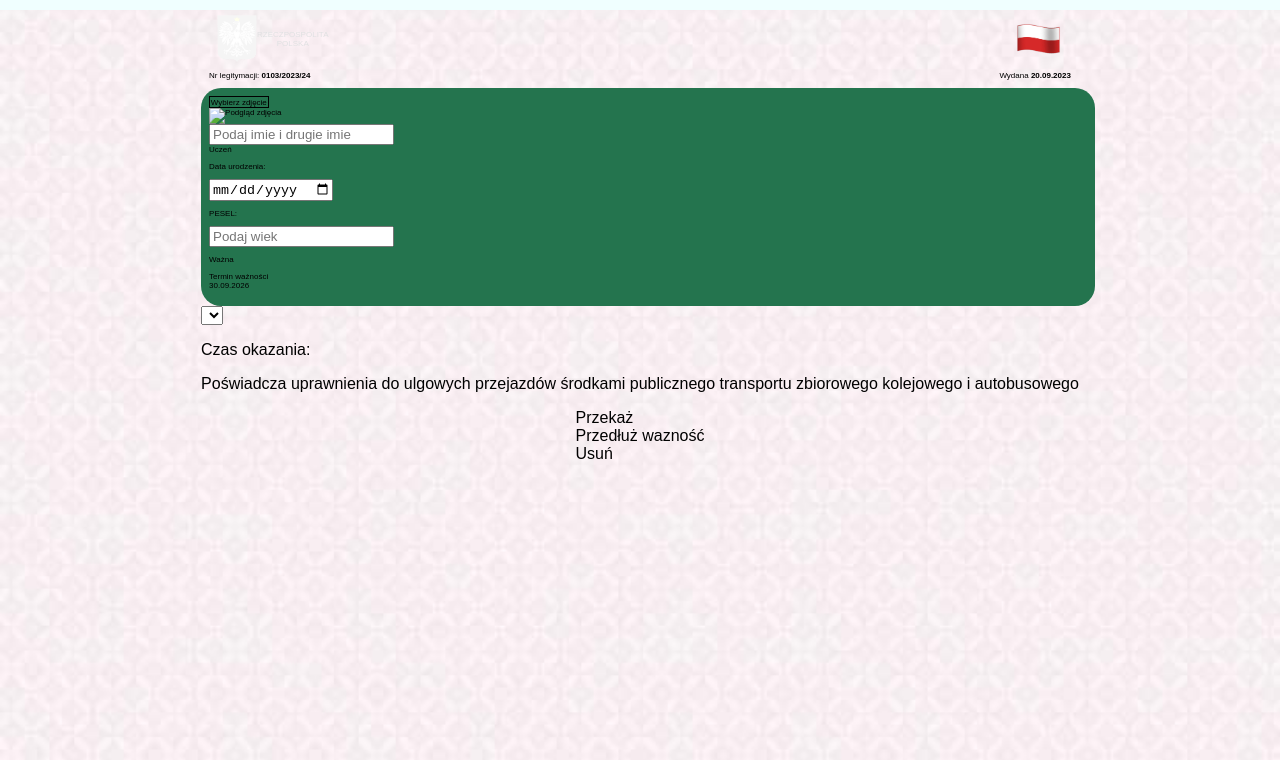
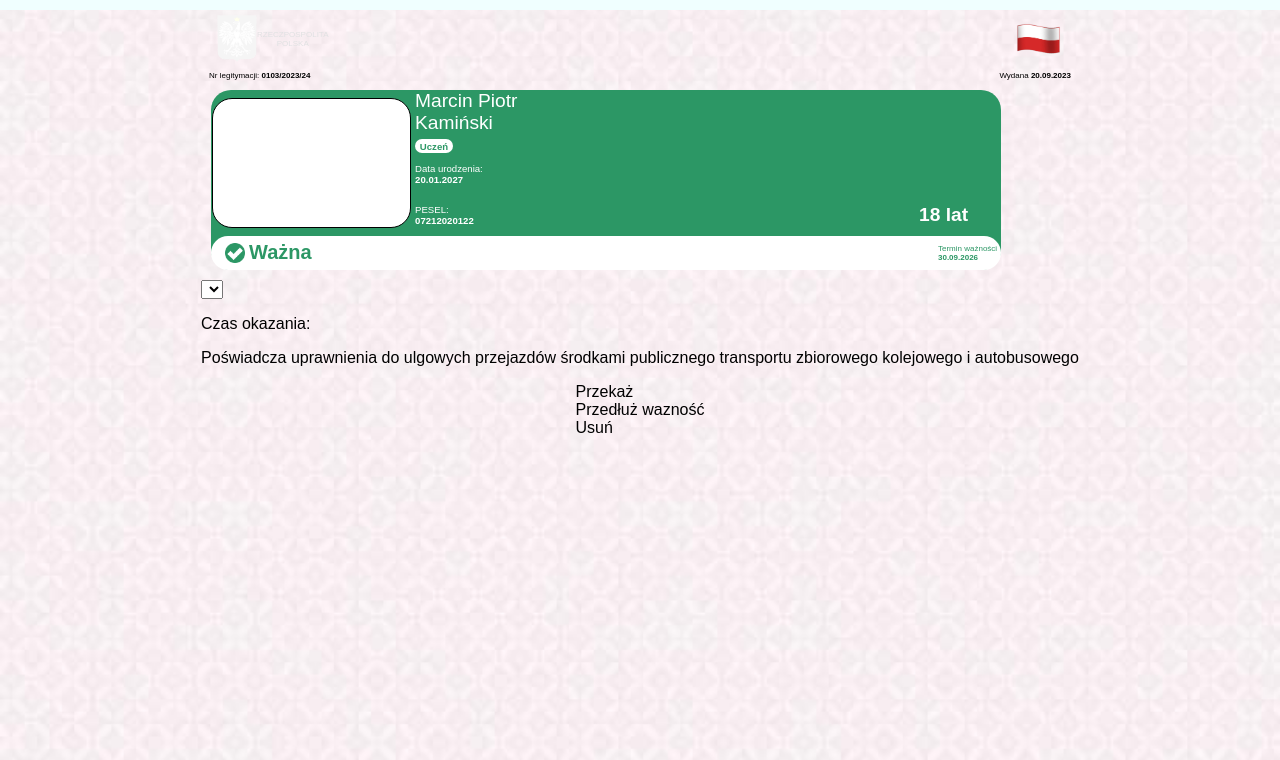
Before and after one commit to matexBebiko/dowod, a plain HTML site: page index.html in a window 1280 px wide. Shown: the part 40-800 px from the top of the page. Drawn offline with Linux system fonts and the light colour scheme.

Commit message:
Add files via upload

```diff
--- a/index.html
+++ b/index.html
@@ -37,27 +37,25 @@
 
         <div id="legitymacja">
             <div id="zdjecie">
-                <div>
-                    <label for="upload" class="custom-upload">Wybierz zdjęcie</label>
-                    <input type="file" id="upload" accept="image/*" style="display: none;">
+                <!-- <div>
+                    <input type="file" id="file-upload" name="file-upload" accept="image/*">
                 </div>
-                <img src="" alt="Podgląd zdjęcia" id="profilowe" >
+                <img src="" alt="Podgląd zdjęcia" id="profilowe" > -->
             </div>
-            <div id="dane"><input type="text" placeholder="Podaj imie i drugie imie"></div>
-            <div id="znaczek-uczen">Uczeń</div>
-            <div id="data">
-                <p>Data urodzenia:</p>
-                <input type="date">
+            <div id="wszytskie-dane">
+                <div id="dane">Marcin Piotr <br> Kamiński</div>
+                <div id="znaczek-uczen">Uczeń</div>
+                <div id="data">
+                    <p>Data urodzenia: <br> <b>20.01.2027</b></p>
+                </div>
+                <div id="pesel">
+                    <p>PESEL: <br> <b>07212020122</b></p>
+                    <div id="wiek"><b>18 lat</b></div>
+                </div>
             </div>
-            <div id="pesel">
-                <p>PESEL:</p>
-                <div id="wiek"><input type="number" placeholder="Podaj wiek"></div>
-            </div>
-            <div id="wazna"></div>
-                <p>Ważna</p>
-                <p id="termin">Termin ważności <br>
-                    30.09.2026
-                </p>
+            <div id="wazna">
+                <p id="napis-wazna"><img src="ptaszek.png" alt="ptzaszek" id="ptaszek">Ważna</p>
+                <p id="termin">Termin ważności <br><b>30.09.2026</b></p>
             </div>
         </div>
         <div id="nazwa-i-adres">
--- a/legitymacja.css
+++ b/legitymacja.css
@@ -92,11 +92,76 @@ h4 {
 /* legitymacja */
 #legitymacja{
   height: 10%;
+  width: 90%;
+  background-color: rgb(44, 151, 101);
+  border-radius: 2.5em;
+  font-size: 0.5em;
+  margin: 1.25em;
+  display: flex;
+  justify-content: flex-start;
+  align-items: center;
+  flex-wrap: wrap;
+  color: white;
+}
+#zdjecie{
+  height: 16em;
+  width: 25%;
+  border: 1px solid black;
+  margin: 0.1em;
+  border-radius: 2.5em;
+  display: flex;
+  justify-content: center;
+  align-items: center;
+  background-color: white;
+}
+#wszytskie-dane{
+  margin-left: 0.3em;
+  width: 70%;
+  font-size: 1.2em;
+}
+#dane{
+  font-size: 2em;
+  font-weight: lighter;
+}
+#znaczek-uczen{
+  background-color: white;
+  border-radius: 2.5em;
+  color: rgb(44, 151, 101);
+  align-items: center;
+  width: 3em;
+  padding: 0.2em 0.5em 0.2em 0.5em;
+  font-weight: bolder;
+  margin-top: 0.5em;
+}
+#pesel{
+  display: flex;
+  justify-content: space-between;
+  align-items: center;
+}
+#wiek{
+  font-size: 2em;
+}
+#wazna{
   width: 100%;
-  background-color: rgb(36, 116, 78);
+  background-color: white;
+  display: flex;
+  justify-content: space-between;
+  align-items: center;
   border-radius: 2.5em;
-  padding: 1em;
-  font-size: 0.5em;
+  padding: 0 0.5em 0 0.5em;
+  color: rgb(44, 151, 101);
+}
+#napis-wazna{
+  font-size: 2.5em;
+  font-weight: bold;
+  margin: 0 0.5em 0 0.5em;
+  display: flex;
+  justify-content: center;
+  align-items: center;
+}
+#ptaszek{
+  height: 1em;
+  margin-right: 0.2em;
 }
 /* ====================== */
 .custom-upload {
```
Also changed, not shown: ptaszek.png (added).
